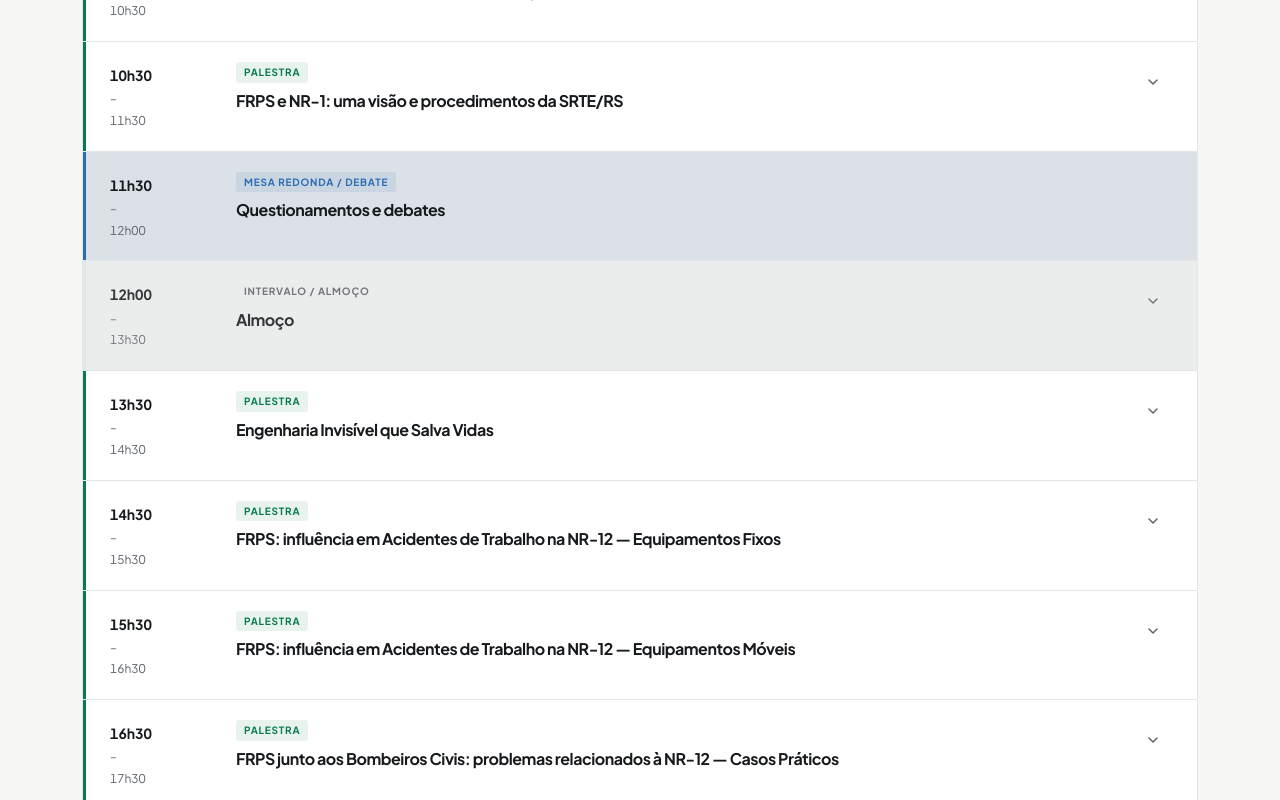
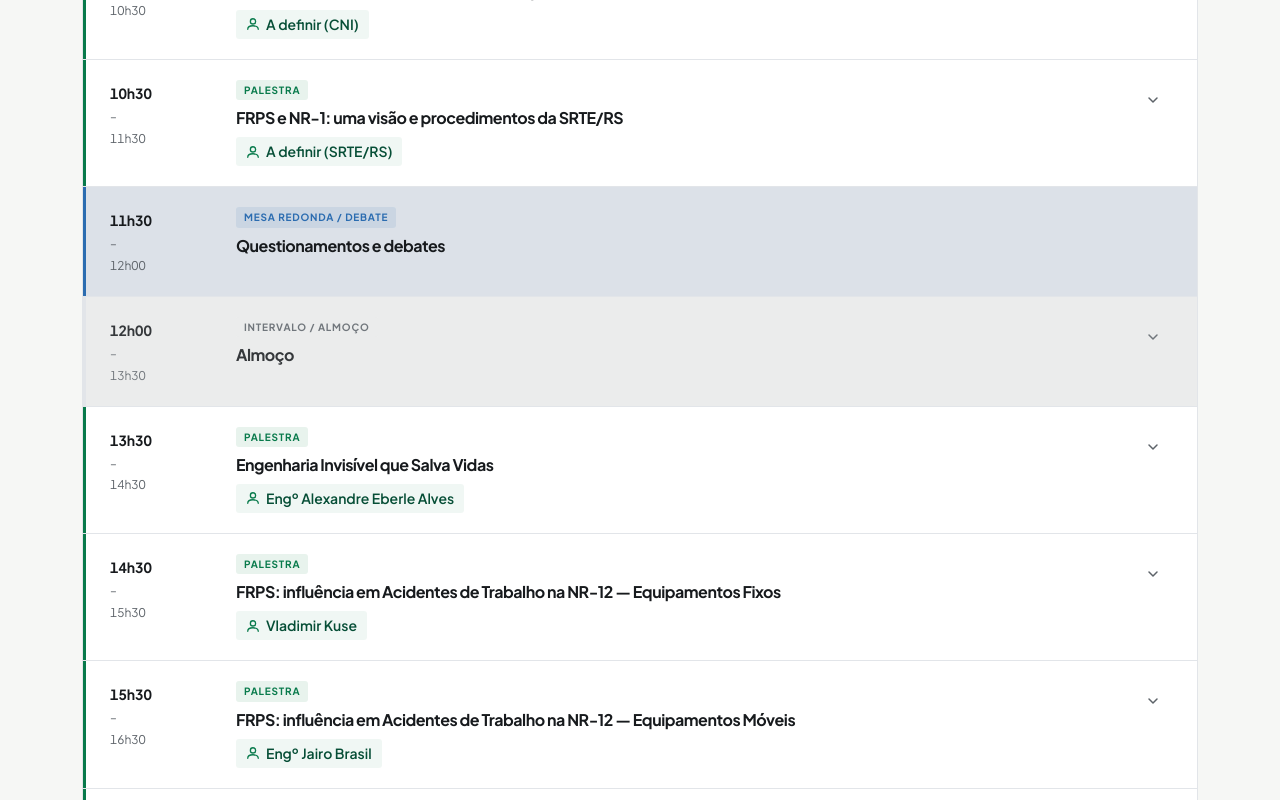
Before and after one commit to vencerhub/prevesst, a React (Vite) app: page / in a window 1280 px wide. Shown: the part 5280-6080 px from the top of the page. Built offline with nearby package versions, Linux system fonts and the light colour scheme.

Commit message:
feat: add speakers data structure and initial list of event participants

```diff
--- a/src/components/Schedule/Schedule.module.css
+++ b/src/components/Schedule/Schedule.module.css
@@ -195,6 +195,24 @@
   line-height: var(--leading-snug);
 }
 
+.sessionSpeaker {
+  display: inline-flex;
+  align-items: center;
+  gap: 6px;
+  font-size: var(--text-sm);
+  font-weight: var(--weight-semibold);
+  color: var(--color-green-deep);
+  background: rgba(8, 122, 75, 0.06);
+  padding: 3px 10px;
+  border-radius: var(--radius-sm);
+  width: fit-content;
+}
+
+.sessionSpeaker svg {
+  flex-shrink: 0;
+  color: var(--color-green);
+}
+
 .sessionDesc {
   display: none;
 }
--- a/src/components/Schedule/Schedule.tsx
+++ b/src/components/Schedule/Schedule.tsx
@@ -50,6 +50,16 @@ function SessionRow({ session }: { session: ScheduleSession }) {
           </span>
           <h4 className={styles.sessionTitle}>{session.title}</h4>
         </div>
+
+        {session.speaker && (
+          <div className={styles.sessionSpeaker}>
+            <svg width="14" height="14" viewBox="0 0 16 16" fill="none" aria-hidden="true">
+              <circle cx="8" cy="5" r="3" stroke="currentColor" strokeWidth="1.5" />
+              <path d="M2 14c0-2.5 2.5-4 6-4s6 1.5 6 4" stroke="currentColor" strokeWidth="1.5" strokeLinecap="round" />
+            </svg>
+            <span>{session.speaker}</span>
+          </div>
+        )}
 
         {session.description && (
           <div className={`${styles.sessionDesc} ${expanded ? styles.expanded : ''}`}>
--- a/src/data/schedule.ts
+++ b/src/data/schedule.ts
@@ -13,6 +13,7 @@ export interface ScheduleSession {
   title: string;
   type: SessionType;
   speakerId?: string; // referência ao id em speakers.ts
+  speaker?: string;
   description?: string;
 }
 
@@ -57,6 +58,7 @@ export const schedule: ScheduleDay[] = [
         title: 'FRPS e Assédio no Trabalho: uma visão e procedimentos da CNI',
         type: 'talk',
         speakerId: 'speaker-01',
+        speaker: 'A definir (CNI)',
         description: 'Visão estratégica dos fatores de riscos psicossociais e assédio no ambiente laboral sob a perspectiva da Confederação Nacional da Indústria.',
       },
       {
@@ -66,6 +68,7 @@ export const schedule: ScheduleDay[] = [
         title: 'FRPS e NR-1: uma visão e procedimentos da SRTE/RS',
         type: 'talk',
         speakerId: 'speaker-02',
+        speaker: 'A definir (SRTE/RS)',
         description: 'Como a Superintendência Regional do Trabalho e Emprego do RS interpreta e fiscaliza os riscos psicossociais no contexto da NR-1 revisada.',
       },
       {
@@ -90,6 +93,7 @@ export const schedule: ScheduleDay[] = [
         title: 'Engenharia Invisível que Salva Vidas',
         type: 'talk',
         speakerId: 'speaker-03',
+        speaker: 'Engº Alexandre Eberle Alves',
         description: 'Como as decisões de engenharia, invisíveis ao olho do trabalhador, determinam a segurança real dos ambientes e processos industriais.',
       },
       {
@@ -99,6 +103,7 @@ export const schedule: ScheduleDay[] = [
         title: 'FRPS: influência em Acidentes de Trabalho na NR-12 — Equipamentos Fixos',
         type: 'talk',
         speakerId: 'speaker-04',
+        speaker: 'Vladimir Kuse',
         description: 'Análise da relação entre fatores de risco psicossocial e acidentes envolvendo máquinas e equipamentos fixos, à luz da NR-12.',
       },
       {
@@ -108,6 +113,7 @@ export const schedule: ScheduleDay[] = [
         title: 'FRPS: influência em Acidentes de Trabalho na NR-12 — Equipamentos Móveis',
         type: 'talk',
         speakerId: 'speaker-05',
+        speaker: 'Engº Jairo Brasil',
         description: 'Estudo dos riscos psicossociais como fator contribuinte para acidentes com equipamentos móveis e veículos industriais.',
       },
       {
@@ -117,6 +123,7 @@ export const schedule: ScheduleDay[] = [
         title: 'FRPS junto aos Bombeiros Civis: problemas relacionados à NR-12 — Casos Práticos',
         type: 'talk',
         speakerId: 'speaker-06',
+        speaker: 'A definir (Bombeiros Civis)',
         description: 'Casos reais de acidentes envolvendo brigadas de emergência e a influência dos fatores psicossociais nas operações de combate a incêndio.',
       },
       {
@@ -148,6 +155,7 @@ export const schedule: ScheduleDay[] = [
         title: 'NR-33 x REPM e Equipamentos de Movimentação',
         type: 'talk',
         speakerId: 'speaker-07',
+        speaker: 'Engª Vivian Giacomelli Corrêa e Engº Luiz Francisco Pedroso Lopes',
         description: 'Interseção entre espaços confinados (NR-33), equipamentos de movimentação e as novas exigências do REPM — análise técnica e prática.',
       },
       {
@@ -157,6 +165,7 @@ export const schedule: ScheduleDay[] = [
         title: 'Travamento de Fontes de Energias',
         type: 'talk',
         speakerId: 'speaker-08',
+        speaker: 'Engº Ricardo Alberto Fernández, Lisiane Frydrych e Victor Lopes Santos',
         description: 'Procedimentos de Lockout/Tagout e controle de energias perigosas: boas práticas, falhas comuns e conformidade normativa.',
       },
       {
@@ -181,6 +190,7 @@ export const schedule: ScheduleDay[] = [
         title: 'FRPS: Adoece também em Ambientes da Saúde?',
         type: 'talk',
         speakerId: 'speaker-09',
+        speaker: 'A definir',
         description: 'O impacto dos fatores psicossociais em profissionais de saúde: burnout, adoecimento e estratégias de prevenção em hospitais e clínicas.',
       },
       {
@@ -190,6 +200,7 @@ export const schedule: ScheduleDay[] = [
         title: 'FRPS na Visão da Medicina do Trabalho',
         type: 'talk',
         speakerId: 'speaker-10',
+        speaker: 'Dr. Thiago José Dal Bosco',
         description: 'Como o médico do trabalho identifica, documenta e age diante dos fatores de risco psicossocial — diagnóstico, nexo e intervenção.',
       },
       {
@@ -199,6 +210,7 @@ export const schedule: ScheduleDay[] = [
         title: 'Boa Ventilação Minimiza os FRPS? Como?',
         type: 'talk',
         speakerId: 'speaker-11',
+        speaker: 'A definir',
         description: 'Qualidade do ar, temperatura, iluminação e conforto ambiental como fatores de modulação dos riscos psicossociais.',
       },
       {
@@ -215,6 +227,7 @@ export const schedule: ScheduleDay[] = [
         title: 'Nova NR 10: integração com GRO, NR 1 e demais NRs',
         type: 'talk',
         speakerId: 'speaker-12',
+        speaker: 'Eng. Eletric. Jéferson Oliveira',
         description: 'O novo texto da NR-10 e sua articulação com o Gerenciamento de Riscos Ocupacionais (GRO), NR-1 e o sistema normativo vigente.',
       },
       {
@@ -224,6 +237,7 @@ export const schedule: ScheduleDay[] = [
         title: 'Na Visão de Ex-Comandante do CBMRS: Como Combater Sinistros em Veículos Elétricos',
         type: 'talk',
         speakerId: 'speaker-13',
+        speaker: 'Engº Civil Adriano Krukoski Ferreira',
         description: 'Desafios operacionais e táticos no combate a incêndios em veículos elétricos — experiência de campo e recomendações para brigadas.',
       },
       {
--- a/src/data/speakers.ts
+++ b/src/data/speakers.ts
@@ -182,13 +182,13 @@ export const speakers: Speaker[] = [
   },
   {
     id: 'speaker-13',
-    name: 'A definir',
-    role: 'Oficial da Reserva / Especialista em Sinistros',
+    name: 'Engº Civil Adriano Krukoski Ferreira',
+    role: 'Engº Civil e Bacharel em Ciências Jurídicas Militar',
     institution: 'Ex-Comandante do CBMRS',
     topic: 'Na Visão de Ex-Comandante do CBMRS: Como Combater Sinistros em Veículos Elétricos',
     topicDay: 2,
-    bio: 'Oficial experiente em doutrina operacional de combate a incêndios e resposta a emergências com baterias e veículos elétricos.',
-    photo: null,
+    bio: 'Engenheiro Civil, Bacharel em Ciências Jurídicas Militar e Oficial da Reserva / Ex-Comandante do CBMRS, experiente em doutrina operacional de combate a incêndios e resposta a emergências com baterias e veículos elétricos.',
+    photo: '/images/speakers/14. Na Visão de Ex-Comandante do CBMRS_ Como Combater Sinistros em Veículos Elétricos/Engº Civil Adriano Krukoski Ferreira.jpeg',
     tags: ['Veículos Elétricos', 'Sinistros', 'CBMRS'],
   },
 ];
```
Also changed, not shown: public/images/speakers/14. Na Visão de Ex-Comandante do CBMRS_ Como Combater Sinistros em Veículos Elétricos/Engº Civil Adriano Krukoski Ferreira.jpeg (added).
